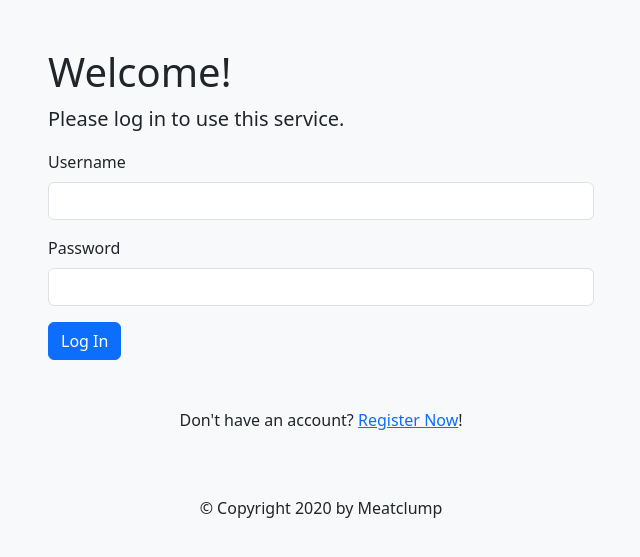
After one commit to Meatclump/flask_app_premade_starter, a Python web app: template blueprints/templates/login.html in a window 1280 px wide. The commit adds this page. Shown: the top 557 px of the page, without its empty margins (319-959 px from the left). Run offline with Jinja, Linux system fonts and the light colour scheme; the template is opened without the code that fills it: most values are stand-ins (such as "Sample title", 1, 10 or a date in 2020).

Commit message:
Initialized basic routes

```diff
--- /dev/null
+++ b/blueprints/templates/base-layout.html
@@ -0,0 +1,19 @@
+<!DOCTYPE html>
+<html lang="en">
+<head>
+    <meta charset="UTF-8">
+    <meta http-equiv="X-UA-Compatible" content="IE=edge">
+    <meta name="viewport" content="width=device-width, initial-scale=1.0">
+    <link href="https://cdn.jsdelivr.net/npm/bootstrap@5.3.0-alpha1/dist/css/bootstrap.min.css" rel="stylesheet" integrity="sha384-GLhlTQ8iRABdZLl6O3oVMWSktQOp6b7In1Zl3/Jr59b6EGGoI1aFkw7cmDA6j6gD" crossorigin="anonymous">
+    <script src="https://cdn.jsdelivr.net/npm/bootstrap@5.3.0-alpha1/dist/js/bootstrap.bundle.min.js" integrity="sha384-w76AqPfDkMBDXo30jS1Sgez6pr3x5MlQ1ZAGC+nuZB+EYdgRZgiwxhTBTkF7CXvN" crossorigin="anonymous"></script>
+    {% block head %}<title>Index</title>{% endblock %}
+</head>
+<body class="bg-light">
+    <div id="content" class="text-dark">{% block content %}{% endblock %}</div>
+    <div id="footer" class="text-center pt-5">
+        {% block footer %}
+            &copy; Copyright {{ year }} by Meatclump
+        {% endblock %}
+    </div>
+</body>
+</html>
--- /dev/null
+++ b/blueprints/templates/login.html
@@ -0,0 +1,30 @@
+{% extends 'base-layout.html' %}
+
+{% block head %}<title>Login</title>{% endblock %}
+
+{% block content %}
+<div>
+    <div class="container">
+        <div class="row">
+            <div class="col-xl-6 mx-auto pt-5">
+            <h1>Welcome!</h1>
+            <p class="lead">Please log in to use this service.</p>
+            <form action="{{ url_for('login') }}" method="post">
+                <div class="mb-3">
+                  <label for="login-input-username" class="form-label">Username</label>
+                  <input type="text" class="form-control" id="login-input-username" name="username">
+                </div>
+                <div class="mb-3">
+                  <label for="login-input-password" class="form-label">Password</label>
+                  <input type="password" class="form-control" id="login-input-password" name="password">
+                </div>
+                <button type="submit" class="btn btn-primary">Log In</button>
+              </form>
+              <p class="text-center mt-5">
+                Don't have an account? <a href="{{ url_for('register') }}">Register Now</a>!
+              </p>
+            </div>
+        </div>
+    </div>
+</div>
+{% endblock %}
```
Also changed, not shown: blueprints/templates/404.html (added, +21 -0 lines), blueprints/templates/index.html (+18 -14 lines), blueprints/views.py (+27 -3 lines).
